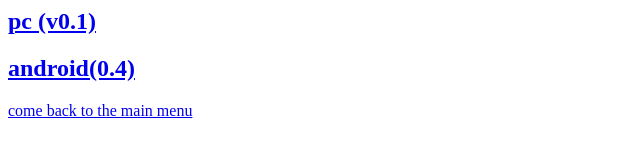
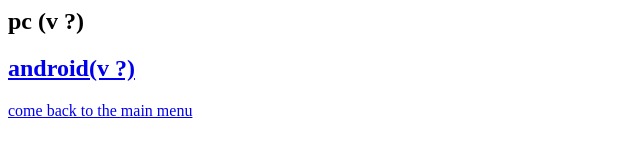
Before and after one commit to lucasfelez/template, a plain HTML site: page download.html in a window 1280 px wide. Shown: the whole page, without its empty margins (0-640 px from the left). Drawn offline with Linux system fonts and the light colour scheme.

Commit message:
Update download.html

```diff
--- a/download.html
+++ b/download.html
@@ -4,10 +4,10 @@
 	<title>download</title>
 </head>
 <body>
-<h2><a href="http://ps.fhgdps.com/DevloperGdps/download/devlopersGdps.zip">pc (v0.1)</a></h2>
+<h2><a (download pc if not delete this)">pc (v ?)</a></h2>
 
 
-<h2><a href="https://www.mediafire.com/file/0my24ixbmmi20kc/gen_signed.apk/file">android(0.4)</a></h2>
+<h2><a href="(download android if not delete this)">android(v ?)</a></h2>
 
       <a href="index.html">come back to the main menu </a>
 </body>
```
